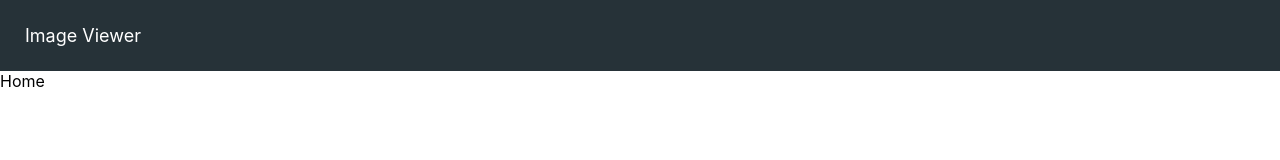
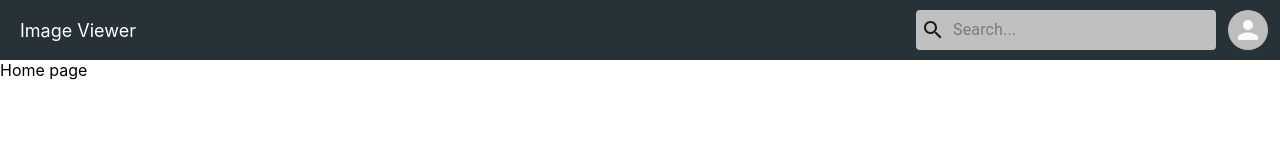
Before and after one commit to YashwanthAnandS/image-viewer, a React app: page /home in a window 1280 px wide. Built offline with nearby package versions, Linux system fonts and the light colour scheme; sample sign-in values are in the browser's storage.

Commit message:
Commit with Header Routing,Profile Placeholders

```diff
--- a/package.json
+++ b/package.json
@@ -5,6 +5,7 @@
   "dependencies": {
     "@material-ui/core": "^4.11.4",
     "@material-ui/icons": "^4.11.2",
+    "material-ui-search-bar": "^1.0.0",
     "react": "^17.0.2",
     "react-dom": "^17.0.2",
     "react-router-dom": "^5.2.0",
--- a/src/common/Controller.js
+++ b/src/common/Controller.js
@@ -1,7 +1,8 @@
 import React, { Component } from 'react';
 import Home from '../screens/home/Home';
 import Login from '../screens/login/Login';
-import { BrowserRouter as Router, Route, Redirect } from 'react-router-dom';
+import { BrowserRouter as Router, Route, Redirect, Switch } from 'react-router-dom';
+import Profile from '../screens/profile/Profile';
 
 class Controller extends Component {
 
@@ -17,8 +18,11 @@ class Controller extends Component {
         return (
             <div>
                 <Router>
-                    <Route exact path='/' render={(props) => <Login {...props}  baseUrl={this.baseUrl}/>} />
-                    <Route exact path='/home' render={(props) => this.state.loggedIn ? (<Home {...props} baseUrl={this.baseUrl} />) : (<Redirect to='/' />)} />
+                    <Switch>
+                        <Route exact path='/' render={(props) => <Login {...props} baseUrl={this.baseUrl} />} />
+                        <Route exact path='/home' render={(props) => this.state.loggedIn ? (<Home {...props} baseUrl={this.baseUrl} />) : (<Redirect to='/' />)} />
+                        <Route exact path='/profile' render={(props) => this.state.loggedIn ? (<Profile {...props} baseUrl={this.baseUrl} />) : (<Redirect to='/' />)} />
+                    </Switch>
                 </Router>
             </div>
         );
--- a/src/common/header/Header.css
+++ b/src/common/header/Header.css
@@ -1,8 +1,37 @@
+.header {
+    display: flex;
+    flex-direction: row;
+    justify-content: space-between;
+    background: #263238;
+    height: 60px;
+}
 
-.header{
-    text-align:left;
+.logo {
+    color: #fff;
+    padding: 20px;
     font-size: 18px;
-    padding: 25px;
-    background:#263238;
-    color:#fff;
+    cursor: pointer;
 }
+
+.header-right-section{
+    display: flex;
+}
+
+.search {
+    padding: 5px;
+    display: inline-flex;
+    border-radius: 4px;
+    width: 300px;
+    background: #c0c0c0;
+    height: 40px;
+    margin: 10px 0px 10px 0px;
+}
+
+.horizontal-line{
+    margin: 2px 10px 2px 10px;
+}
+
+.MuiMenu-list {
+    background-color: #c0c0c0;
+    color: black;
+}
--- a/src/common/header/Header.js
+++ b/src/common/header/Header.js
@@ -1,13 +1,88 @@
-import React from 'react';
-// import './Header.css';
-import '../../common/header/Header';
+import { Avatar, Divider, IconButton, Input, InputAdornment, Menu, MenuItem, Typography } from '@material-ui/core';
+import React, { Component, Fragment } from 'react';
+import './Header.css';
+import SearchIcon from '@material-ui/icons/Search';
 
-const Header = function(prop) {
-       return (
-           <div className="header">
-               Image Viewer
-           </div>
-       )
+class Header extends Component {
+    constructor() {
+        super();
+        this.state = {
+            openMenu: false,
+            anchorEl: null
+        }
+    }
+
+    logoClickHandler = () => {
+        this.props.history.push('/home');
+    }
+
+    myAccountClickHandler = () => {
+        this.props.history.push('/profile');
+    }
+
+    logoutClickHandler = () => {
+        sessionStorage.removeItem('access-token');
+        this.props.history.push('/');
+    }
+
+    profileClickHandler = (e) => {
+        this.setState({'openMenu': !this.state.openMenu, 'anchorEl': e.currentTarget});
+    }
+
+    menuCloseHandler = () => {
+        this.setState({'openMenu': !this.state.openMenu, 'anchorEl': null});
+    }
+
+    render() {
+        return (
+            <div className="header">
+                {
+                    this.props.loggedIn === true ?
+                        //If user is logged in show Search Bar and Profile Picture on Header
+                        <Fragment>
+                            <div>
+                                <header className='logo' onClick={this.logoClickHandler}>Image Viewer</header>
+                            </div>
+                            <div className='header-right-section'>
+                                <Input className='search' type='search' placeholder='Search...' p={5} disableUnderline
+                                    startAdornment={
+                                        <InputAdornment position="start"><SearchIcon /></InputAdornment>
+                                    } />
+                                <IconButton id='profile-icon' onClick={this.profileClickHandler}>
+                                    <Avatar variant="circle" alt="profile_picture" />
+                                </IconButton>
+                                <div>
+                                    <Menu open={this.state.openMenu} onClose={this.menuCloseHandler}
+                                        anchorEl={this.state.anchorEl} getContentAnchorEl={null}
+                                        anchorOrigin={{ vertical: "bottom", horizontal: "right" }} keepMounted>
+                                        {
+                                            this.props.showMyAccount ?
+                                                <MenuItem onClick={this.myAccountClickHandler}>
+                                                    <Typography>My Account</Typography>
+                                                    <Divider variant="middle" />
+                                                </MenuItem>
+                                                : null
+                                        }
+                                        {
+                                            this.props.showMyAccount ?
+                                                <Divider variant="middle" /> : null
+                                        }
+                                        <MenuItem onClick={this.logoutClickHandler}><Typography>Logout</Typography></MenuItem>
+                                    </Menu>
+                                </div>
+                            </div>
+                        </Fragment>
+
+                        :
+                        //If user is not logged in, show only the logo
+                        <div>
+                            <header className='logo'>Image Viewer</header>
+                        </div>
+                }
+
+            </div>
+        )
+    }
 }
 
 export default Header;
--- a/src/screens/home/Home.js
+++ b/src/screens/home/Home.js
@@ -1,6 +1,7 @@
 import React, {Component} from 'react';
 import { Card, CardContent, Typography } from '@material-ui/core';
 import Header from '../../common/header/Header';
+import { withRouter } from 'react-router-dom';
 
 class Home extends Component {
     constructor() {
@@ -10,11 +11,11 @@ class Home extends Component {
     render() {
         return (
             <div>
-                <Header/>
-                Home
+                <Header {...this.props} loggedIn={true} showMyAccount={true}/>
+                Home page
             </div>
         );
     }
 }
 
-export default Home;
+export default withRouter(Home);
--- a/src/screens/login/Login.js
+++ b/src/screens/login/Login.js
@@ -6,8 +6,10 @@ import Input from '@material-ui/core/Input';
 import FormHelperText from '@material-ui/core/FormHelperText';
 import { Card, CardContent, Link, Typography } from '@material-ui/core';
 import './Login.css';
-import '../../screens/home/Home';
+import Home from '../../screens/home/Home';
 import ReactDOM from 'react-dom';
+import Header from '../../common/header/Header';
+import { withRouter } from 'react-router-dom';
 
 class Login extends Component {
     constructor() {
@@ -54,6 +56,8 @@ class Login extends Component {
 
     render() {
         return (
+            <div>
+                <Header {...this.props} loggedIn={false}/>
             <div className="loginFormContainer">
                 <Card className="card">
                     <CardContent className="card-content">
@@ -83,8 +87,9 @@ class Login extends Component {
                     </CardContent>
                 </Card>
             </div>
+            </div>
         );
     }
 }
 
-export default Login;
+export default withRouter(Login);
--- /dev/null
+++ b/src/screens/profile/Profile.js
@@ -0,0 +1,17 @@
+import React, { Component } from 'react';
+import { withRouter } from 'react-router-dom';
+import Header from '../../common/header/Header';
+import './Profile.css';
+
+class Profile extends Component {
+    render() {
+        return (
+            <div>
+                <Header {...this.props} loggedIn={true} showMyAccount={false} />
+        Profile page
+            </div>
+        )
+    }
+}
+
+export default withRouter(Profile);
```
Also changed, not shown: src/screens/profile/Profile.css (added).
